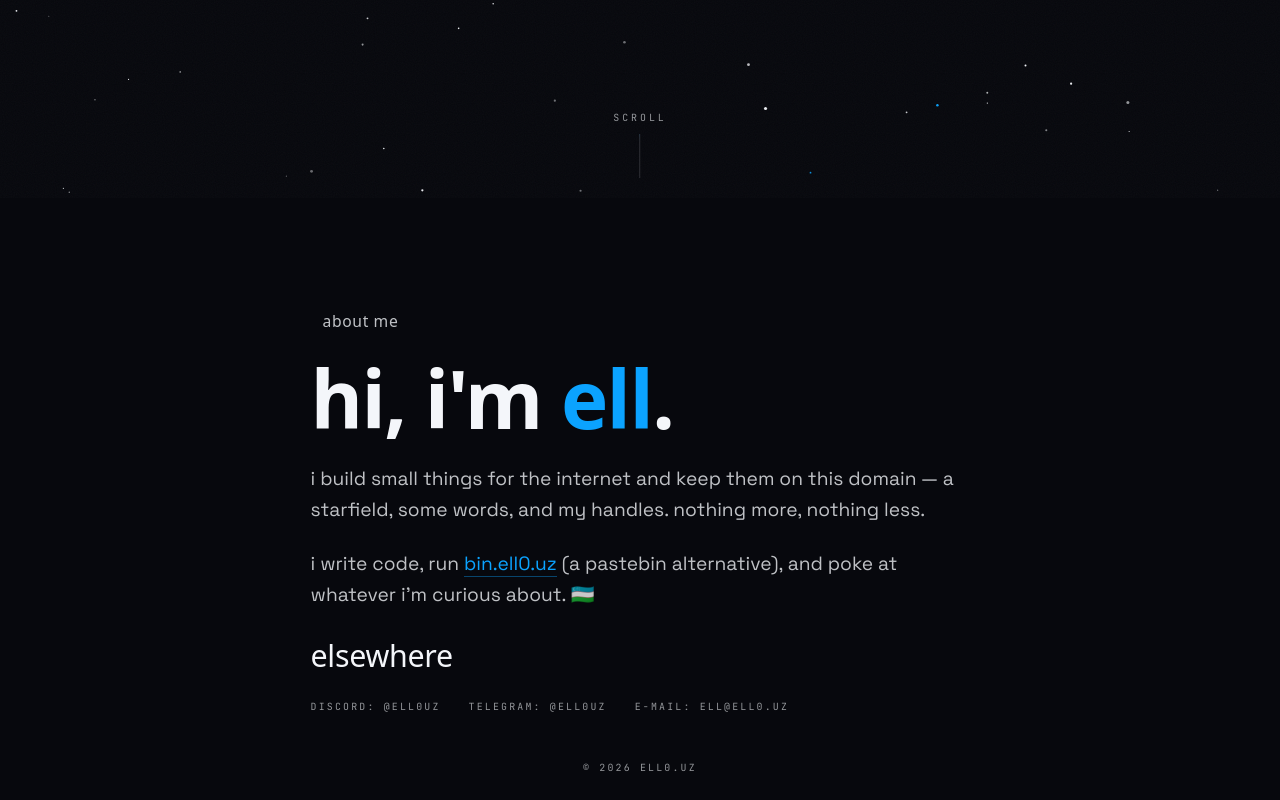
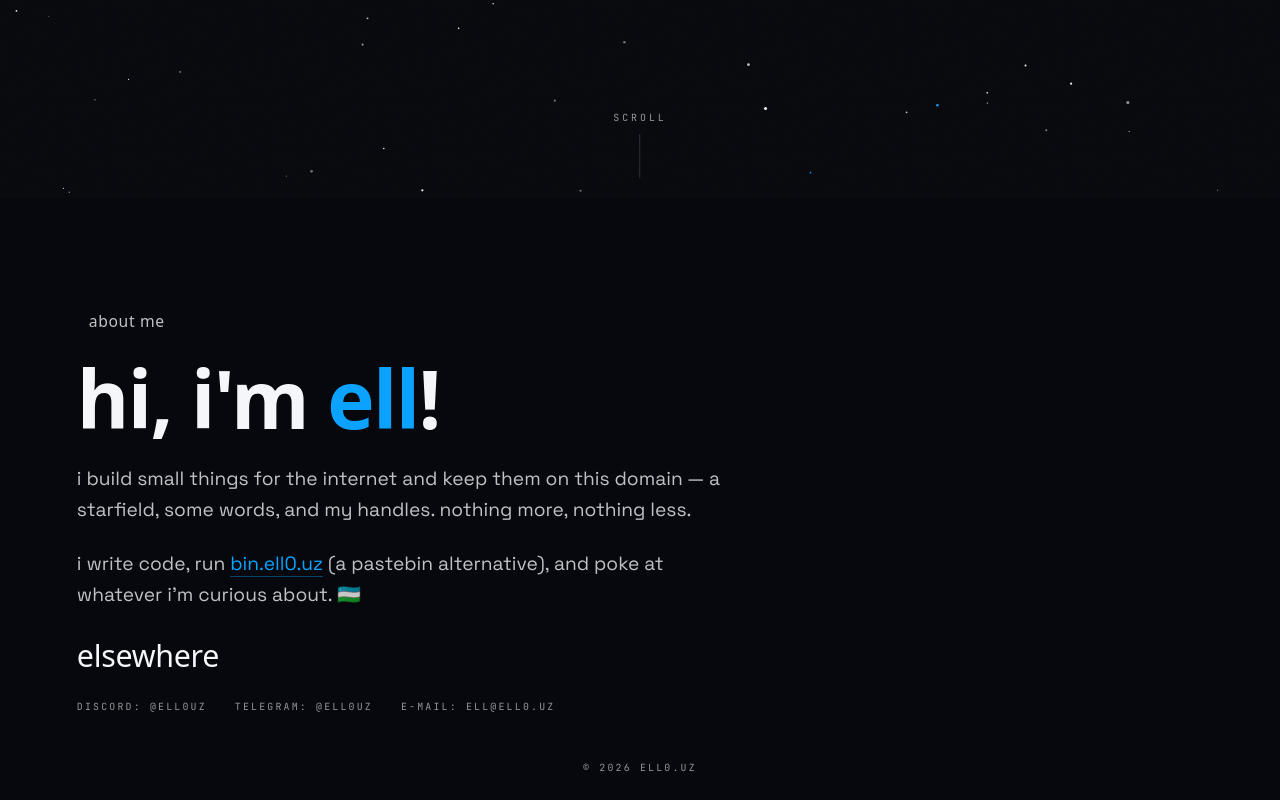
Before and after one commit to ell0uz/ell0.uz, a plain HTML site: page index.html in a window 1280 px wide. Shown: the part 602-1402 px from the top of the page. Drawn offline with Linux system fonts and the light colour scheme; a web font is replaced by a local one.

Commit message:
chore: change about card location

```diff
--- a/index.html
+++ b/index.html
@@ -156,7 +156,7 @@
   }
   @keyframes cueDrop{0%{transform:translateY(-12px);opacity:0}20%{opacity:1}100%{transform:translateY(46px);opacity:0}}
   /* ---------- about section ---------- */
-  #about{position:relative;z-index:2;display:flex;justify-content:center;padding:14vh 24px 6vh}
+  #about{position:relative;z-index:2;display:flex;justify-content:flex-start;padding:14vh 24px 6vh clamp(24px,6vw,96px)}
   .about-inner{width:min(90vw,72ch);display:flex;flex-direction:column;align-items:flex-start;gap:clamp(16px,3vh,28px);text-align:left}
   .about-eyebrow{display:flex;align-items:center;gap:12px;font-family:var(--font-display);font-weight:500;font-size:clamp(.8rem,1.9vw,.98rem);letter-spacing:.04em;color:var(--muted)}
   .about-title{font-weight:800;line-height:1.05;letter-spacing:-.02em;font-size:clamp(2.2rem,7.5vw,5rem)}
@@ -203,7 +203,7 @@
 <section id="about" aria-label="About me">
   <div class="about-inner">
     <p class="about-eyebrow reveal" style="--d:0s"><span class="dot"></span><span>about me</span></p>
-    <h2 class="about-title reveal" style="--d:.08s">hi, i'm <span class="accent">ell</span>.</h2>
+    <h2 class="about-title reveal" style="--d:.08s">hi, i'm <span class="accent">ell</span>!</h2>
     <p class="about-p reveal" style="--d:.22s">i build small things for the internet and keep them on this domain — a starfield, some words, and my handles. nothing more, nothing less.</p>
     <p class="about-p reveal" style="--d:.34s">i write code, run <a class="inline-link" href="https://bin.ell0.uz" target="_blank" rel="noopener">bin.ell0.uz</a> (a pastebin alternative), and poke at whatever i'm curious about. 🇺🇿</p>
     <h3 class="about-sub reveal" style="--d:.46s">elsewhere</h3>
```
